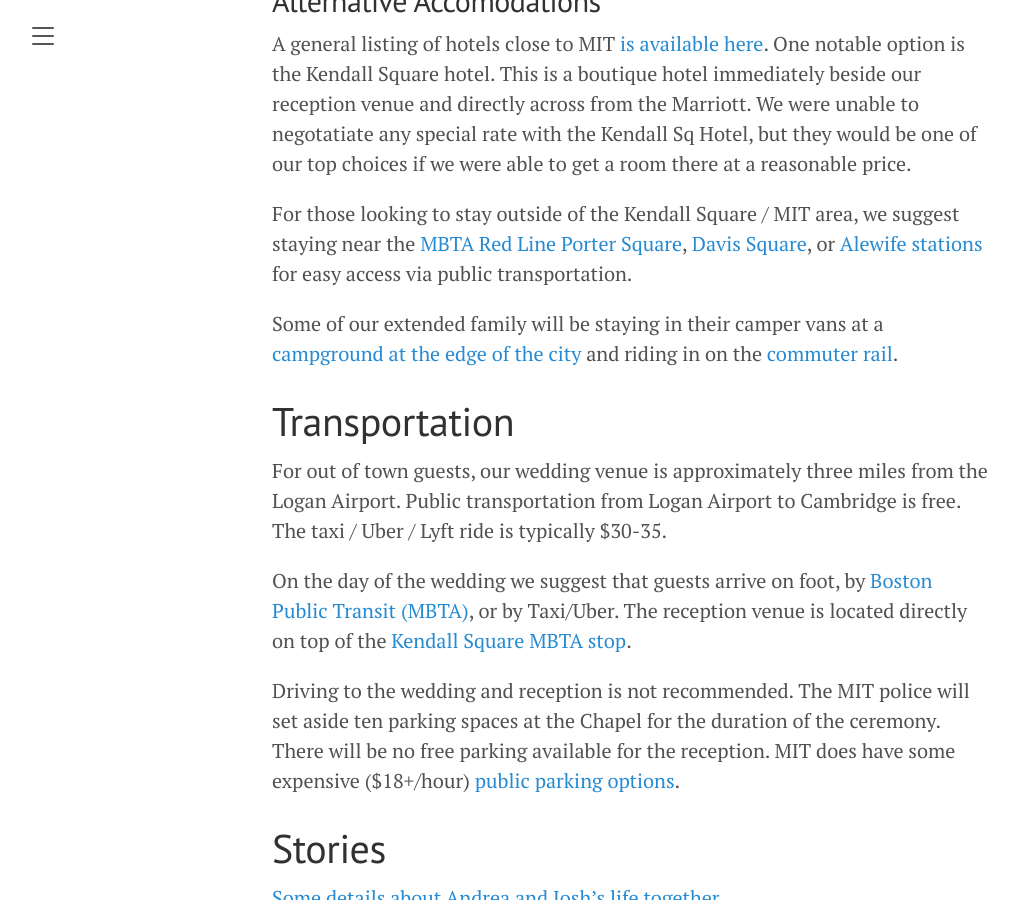
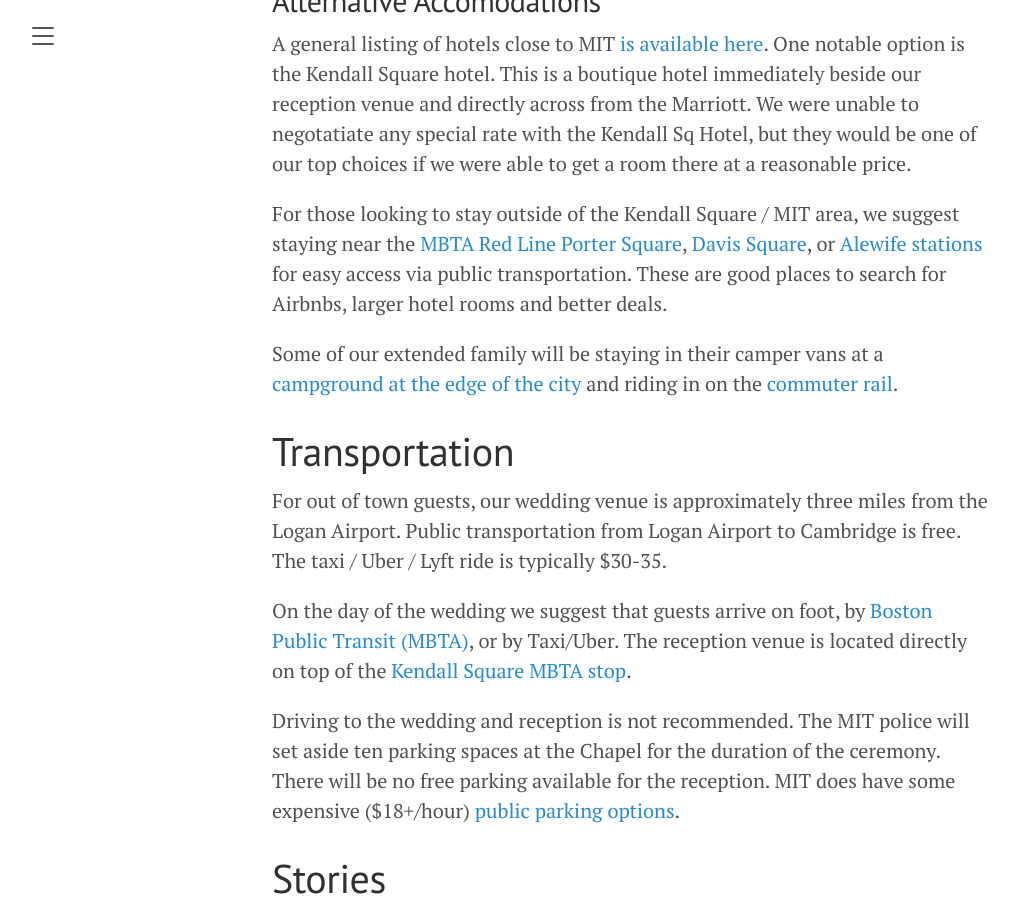
Before and after one commit to JoshBradshaw/andreajosh.github.io, a Jekyll site: the page built from _posts/2023-12-30-overview.md, in a window 1280 px wide and 900 px high, scrolled down 2259 px. Shown: the whole window, without its empty margins (8-1026 px from the left). Built offline with Jekyll 4.4.1, drawn with Linux system fonts in a browser that asks for light colours.

Commit message:
Update 2023-12-30-overview.md

```diff
--- a/_posts/2023-12-30-overview.md
+++ b/_posts/2023-12-30-overview.md
@@ -50,7 +50,7 @@ Notes:
 
 A general listing of hotels close to MIT [is available here](https://commencement.mit.edu/guests/visiting-cambridge/accommodations). One notable option is the Kendall Square hotel. This is a boutique hotel immediately beside our reception venue and directly across from the Marriott. We were unable to negotatiate any special rate with the Kendall Sq Hotel, but they would be one of our top choices if we were able to get a room there at a reasonable price.
 
-For those looking to stay outside of the Kendall Square / MIT area, we suggest staying near the [MBTA Red Line](https://cdn.mbta.com/sites/default/files/2022-12/2022-12-12-subway-map-v37f.pdf) [Porter Square](https://maps.app.goo.gl/4Fj5gcrcY5QdFHnz6), [Davis Square](https://maps.app.goo.gl/qLPQCDX8tfgtqZtZ9), or [Alewife stations](https://maps.app.goo.gl/H2DGYJ8CWRxAiugPA) for easy access via public transportation.
+For those looking to stay outside of the Kendall Square / MIT area, we suggest staying near the [MBTA Red Line](https://cdn.mbta.com/sites/default/files/2022-12/2022-12-12-subway-map-v37f.pdf) [Porter Square](https://maps.app.goo.gl/4Fj5gcrcY5QdFHnz6), [Davis Square](https://maps.app.goo.gl/qLPQCDX8tfgtqZtZ9), or [Alewife stations](https://maps.app.goo.gl/H2DGYJ8CWRxAiugPA) for easy access via public transportation. These are good places to search for Airbnbs, larger hotel rooms and better deals.
 
 Some of our extended family will be staying in their camper vans at a [campground at the edge of the city](https://spaciousskiescampgrounds.com/minute-man/) and riding in on the [commuter rail]( https://www.mbta.com/schedules/commuter-rail).
 
```
